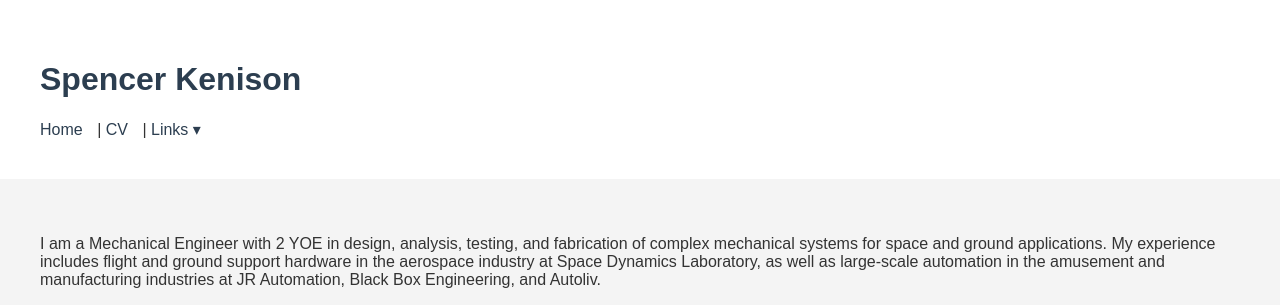
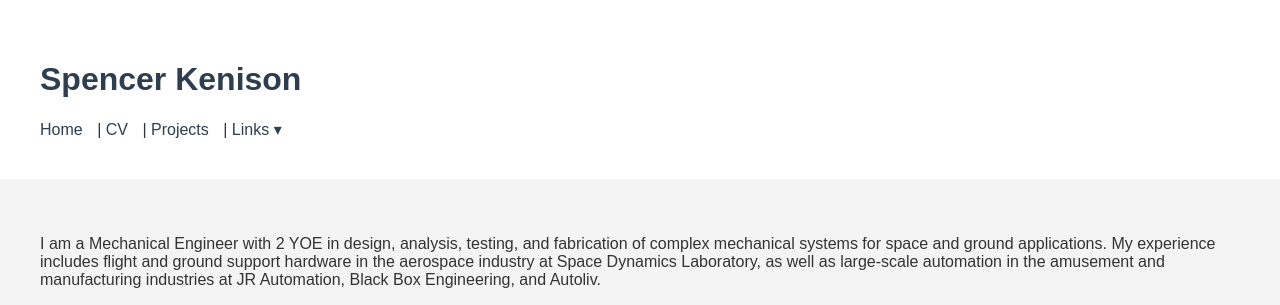
Before and after one commit to SpencerKenison/spencerkenison.github.io, a Jekyll site: the page built from index.md, in a window 1280 px wide. Shown: the top 305 px of the page. Built offline with Jekyll 4.4.1, drawn with Linux system fonts in a browser that asks for light colours.

Commit message:
Added project to nav bar.

```diff
--- a/_includes/nav.html
+++ b/_includes/nav.html
@@ -1,6 +1,7 @@
 <nav>
   <a href="/">Home</a> |
   <a href="/cv/">CV</a> |
+  <a href="/projects/">Projects</a> |
   <div class="dropdown">
     <a href="#"> Links ▾</a>
     <div class="dropdown-content">
```
